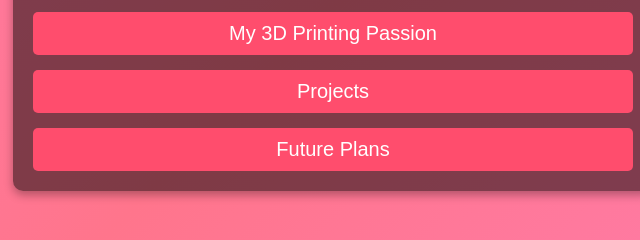
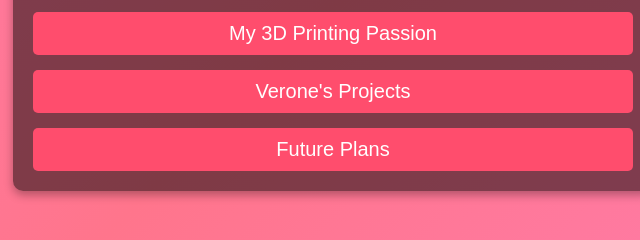
Before and after one commit to verone3d/O3Mini_001, a plain HTML site: page index.html in a window 1280 px wide. Shown: the part 392-632 px from the top of the page, 307-947 px from the left. Drawn offline with Linux system fonts and the light colour scheme.

Commit message:
modified index.html git workflow

```diff
--- a/index.html
+++ b/index.html
@@ -12,7 +12,7 @@
         <p class="intro">Welcome to Verone3D! Explore my passion for 3D printing, check out my projects, and see what’s coming next.</p>
         <div class="links">
             <a href="#" class="link">My 3D Printing Passion</a>
-            <a href="#" class="link">Projects</a>
+            <a href="#" class="link">Verone's Projects</a>
             <a href="#" class="link">Future Plans</a>
         </div>
     </div>
```
